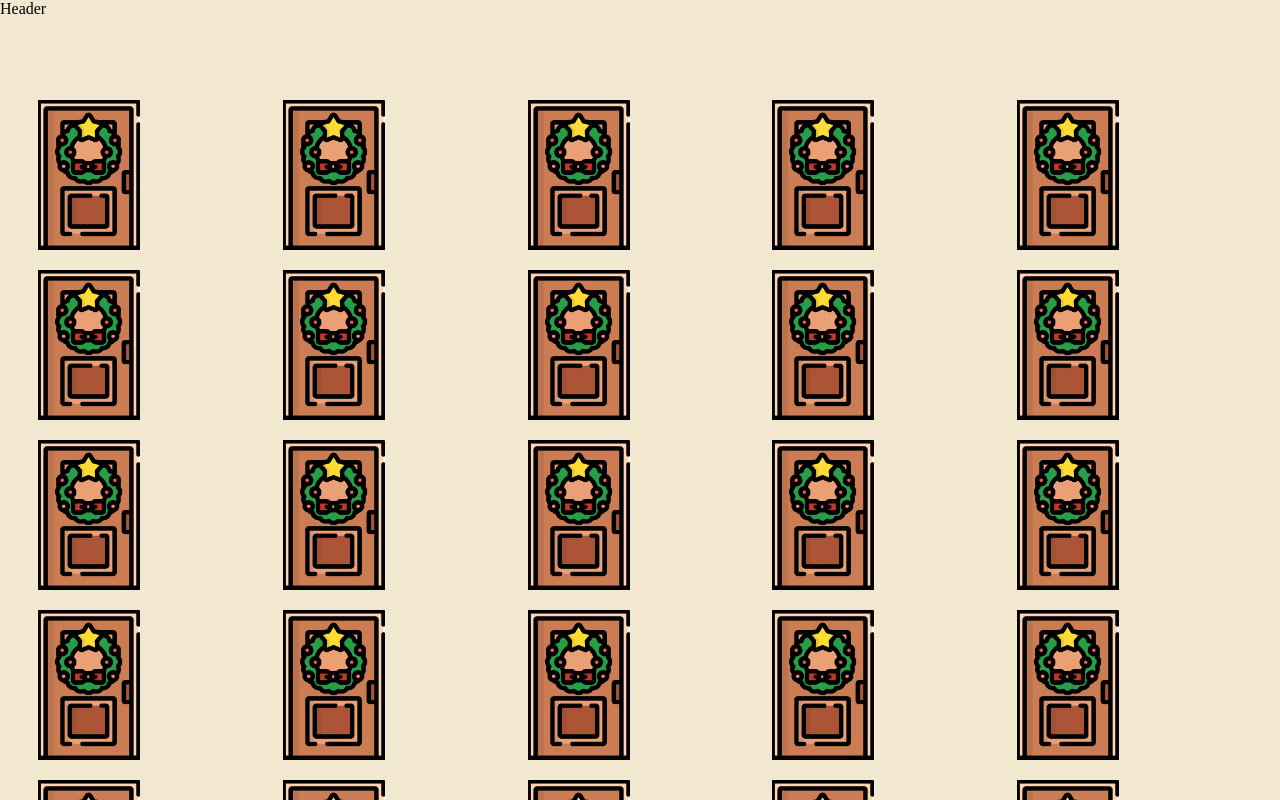
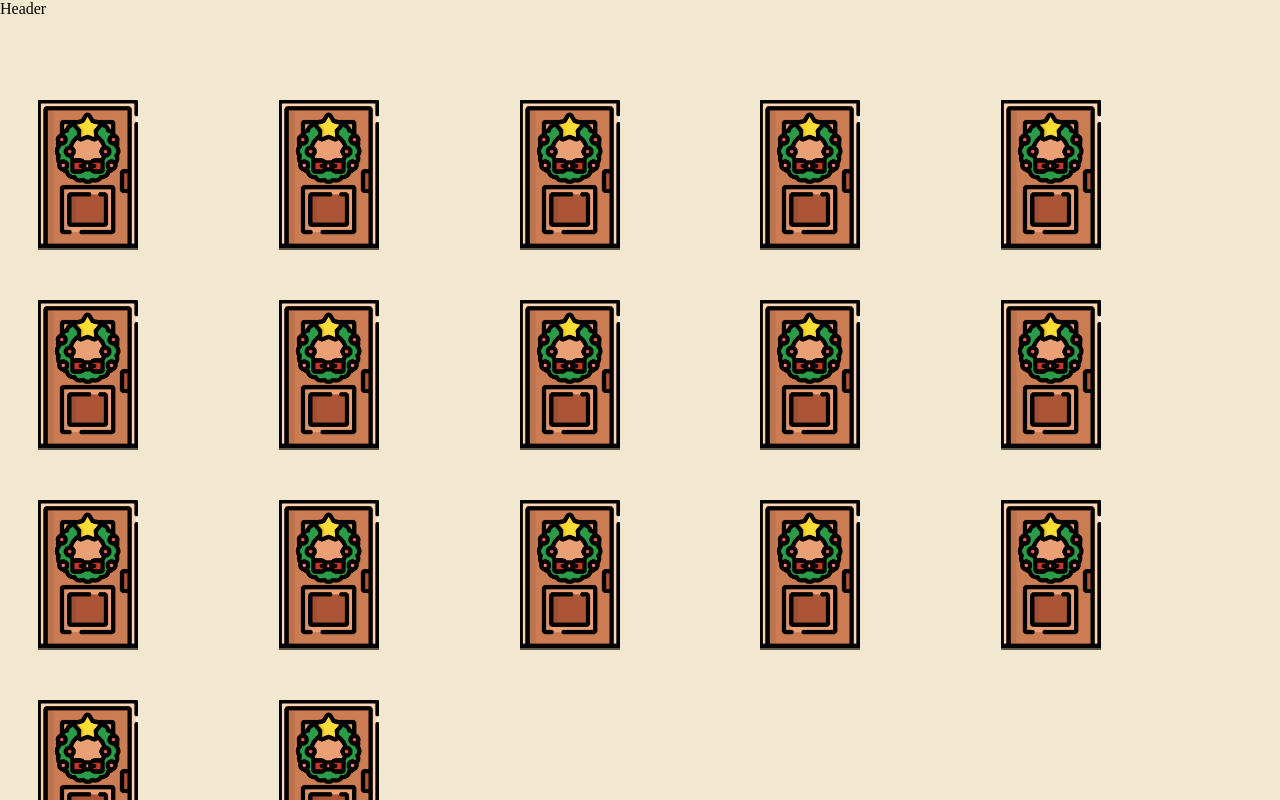
Before and after one commit to WebDev-Hackathon-Christmas-Countdown/Christmas-Countdown, a React (Vite) app in the folder frontend/: page /calendar in a window 1280 px wide. Shown: the top 800 px of the page. Built offline with nearby package versions, Linux system fonts and the light colour scheme.

Commit message:
Do doors design

```diff
--- a/frontend/src/components/Calendar.css
+++ b/frontend/src/components/Calendar.css
@@ -4,18 +4,20 @@
 
 .door-container {
   margin: 0 3vw;
-  height: auto;
+  height: fit-content;
   display: grid;
-  grid-template-columns: repeat(5, auto);
-  grid-template-rows: repeat(5, auto);
-  gap: 20px;
+  grid-template-columns: repeat(5, 20%);
+  grid-template-rows: repeat(5, 200px);
 }
 
 .door {
   background-image: url("../assets/door.png");
   background-size: contain;
   background-repeat: no-repeat;
-  min-height: 150px;
+  width: 100px;
+  height: 150px;
+  position: absolute;
+  z-index: 1;
 
   transform-origin: left;
   /*Speed of the Door animation*/
@@ -24,5 +26,18 @@
 
 .door:hover {
   /*prespectiv creates the door open effect*/
-  transform: perspective(1200px) rotateY(-55deg);
+  transform: perspective(1200px) rotateY(-60deg);
 }
+
+.backdoor {
+  position: absolute;
+  width: 100px;
+  height: 150px;
+  background-color: rgba(0, 0, 0, 0.621);
+  color: #f2e8cf;
+  font-size: 20px;
+  display: flex;
+  justify-content: right;
+  align-items: center;
+  padding-right: 12px;
+}
--- a/frontend/src/components/Calendar.jsx
+++ b/frontend/src/components/Calendar.jsx
@@ -8,31 +8,76 @@ function Calendar() {
     <div className="calendar">
       <Header className="header" />
       <div className="door-container">
-        <div className="door"> </div>
-        <div className="door"> </div>
-        <div className="door"> </div>
-        <div className="door"> </div>
-        <div className="door"> </div>
-        <div className="door"> </div>
-        <div className="door"> </div>
-        <div className="door"> </div>
-        <div className="door"> </div>
-        <div className="door"> </div>
-        <div className="door"> </div>
-        <div className="door"> </div>
-        <div className="door"> </div>
-        <div className="door"> </div>
-        <div className="door"> </div>
-        <div className="door"> </div>
-        <div className="door"> </div>
-        <div className="door"> </div>
-        <div className="door"> </div>
-        <div className="door"> </div>
-        <div className="door"> </div>
-        <div className="door"> </div>
-        <div className="door"> </div>
-        <div className="door"> </div>
-        <div className="door"> </div>
+        <div>
+          <div className="door" />
+          <div className="backdoor">
+            <span>12</span>
+          </div>
+        </div>
+        <div>
+          <div className="door" />
+          <div className="backdoor" />
+        </div>
+        <div>
+          <div className="door" />
+          <div className="backdoor" />
+        </div>
+        <div>
+          <div className="door" />
+          <div className="backdoor" />
+        </div>
+        <div>
+          <div className="door" />
+          <div className="backdoor" />
+        </div>
+        <div>
+          <div className="door" />
+          <div className="backdoor" />
+        </div>
+        <div>
+          <div className="door" />
+          <div className="backdoor" />
+        </div>
+        <div>
+          <div className="door" />
+          <div className="backdoor" />
+        </div>
+        <div>
+          <div className="door" />
+          <div className="backdoor" />
+        </div>{" "}
+        <div>
+          <div className="door" />
+          <div className="backdoor" />
+        </div>{" "}
+        <div>
+          <div className="door" />
+          <div className="backdoor" />
+        </div>{" "}
+        <div>
+          <div className="door" />
+          <div className="backdoor" />
+        </div>{" "}
+        <div>
+          <div className="door" />
+          <div className="backdoor" />
+        </div>{" "}
+        <div>
+          <div className="door" />
+          <div className="backdoor" />
+        </div>{" "}
+        <div>
+          <div className="door" />
+          <div className="backdoor" />
+        </div>{" "}
+        <div>
+          <div className="door" />
+          <div className="backdoor" />
+        </div>{" "}
+        <div>
+          <div className="door" />
+          <div className="backdoor" />
+        </div>
       </div>
       <Footer />
     </div>
```
